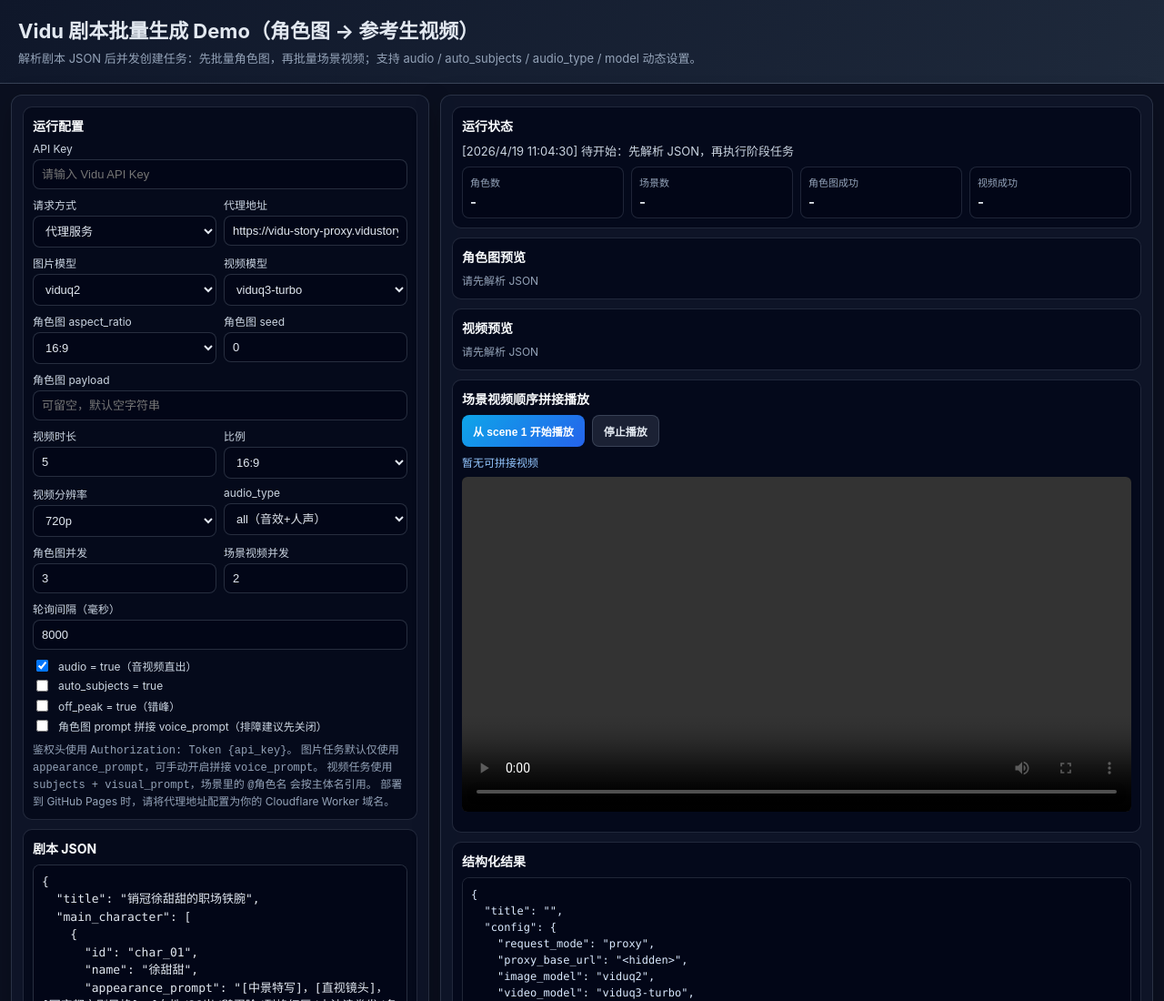
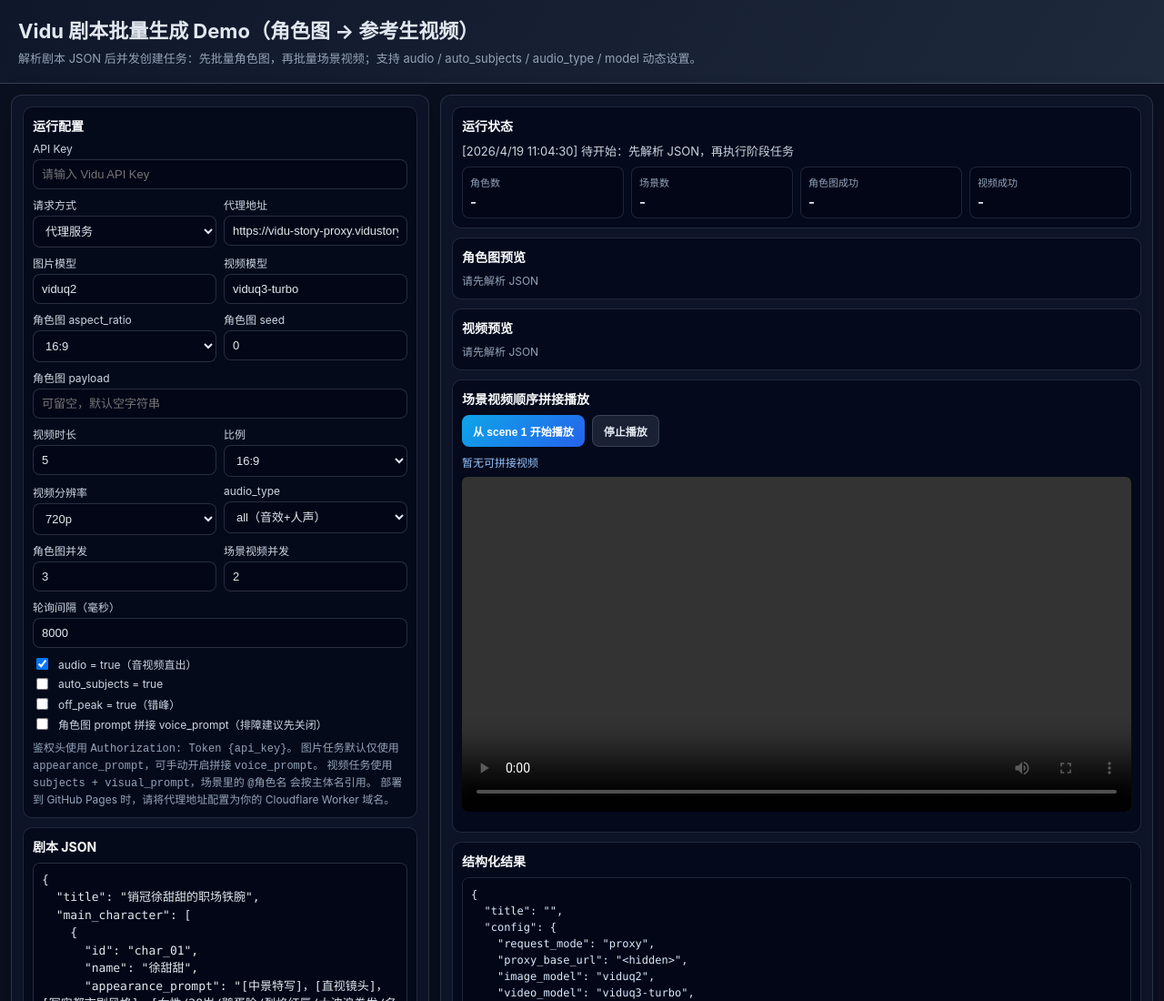
Before and after one commit to PrinceOfAndroid/vidu-story-pipeline-demo, a plain HTML site: page index.html in a window 1280 px wide. Shown: the top 1100 px of the page at 91% size. Drawn offline with Linux system fonts and the light colour scheme.

Commit message:
feat: allow manual model input for image/video generation

```diff
--- a/index.html
+++ b/index.html
@@ -340,23 +340,28 @@
           <div class="row">
             <div class="field">
               <label for="imageModel">图片模型</label>
-              <select id="imageModel">
-                <option value="viduq2">viduq2</option>
-                <option value="viduq1">viduq1</option>
-              </select>
+              <input id="imageModel" type="text" list="imageModelOptions" value="viduq2" placeholder="可输入文档中的新模型名" />
             </div>
             <div class="field">
               <label for="videoModel">视频模型</label>
-              <select id="videoModel">
-                <option value="viduq3-turbo">viduq3-turbo</option>
-                <option value="viduq3">viduq3</option>
-                <option value="viduq2-pro">viduq2-pro</option>
-                <option value="viduq2">viduq2</option>
-                <option value="viduq1">viduq1</option>
-                <option value="vidu2.0">vidu2.0</option>
-              </select>
+              <input id="videoModel" type="text" list="videoModelOptions" value="viduq3-turbo" placeholder="可输入文档中的新模型名" />
             </div>
           </div>
+          <datalist id="imageModelOptions">
+            <option value="viduq2"></option>
+            <option value="viduq1"></option>
+            <option value="vidu2.0"></option>
+            <option value="vidu1.5"></option>
+          </datalist>
+          <datalist id="videoModelOptions">
+            <option value="viduq3-turbo"></option>
+            <option value="viduq3"></option>
+            <option value="viduq2-pro"></option>
+            <option value="viduq2"></option>
+            <option value="viduq1"></option>
+            <option value="vidu2.0"></option>
+            <option value="vidu1.5"></option>
+          </datalist>
 
           <div class="row">
             <div class="field">
@@ -750,8 +755,8 @@
       return {
         request_mode: els.requestMode.value,
         proxy_base_url: normalizeProxyBase(els.proxyBaseUrl.value || "https://vidu-story-proxy.vidustorydemo.workers.dev"),
-        image_model: els.imageModel.value,
-        video_model: els.videoModel.value,
+        image_model: String(els.imageModel.value || "viduq2").trim() || "viduq2",
+        video_model: String(els.videoModel.value || "viduq3-turbo").trim() || "viduq3-turbo",
         image_aspect_ratio: els.imageAspectRatio.value,
         image_seed: Number(els.imageSeed.value || 0),
         image_payload: String(els.imagePayload.value || ""),
```
